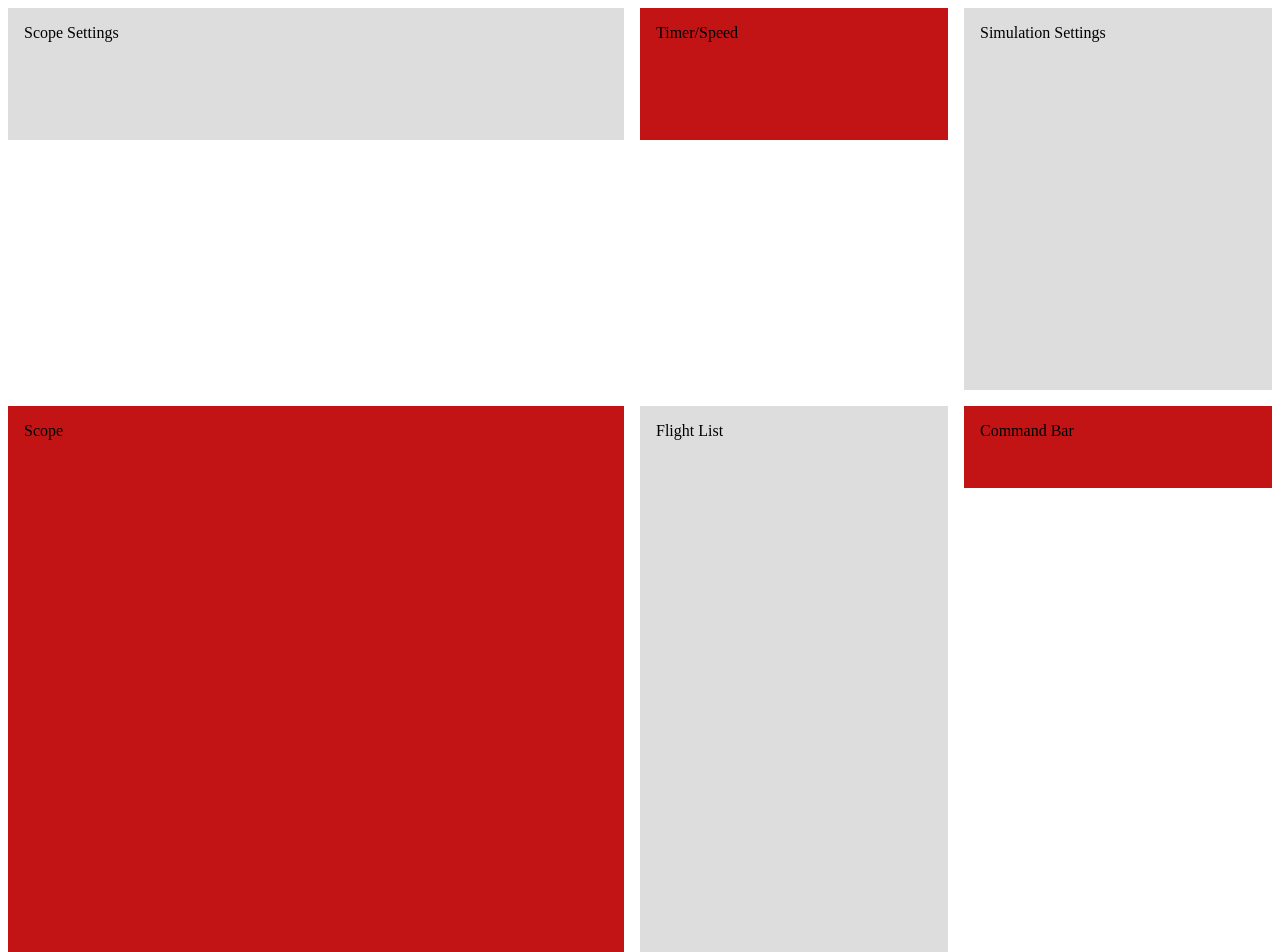
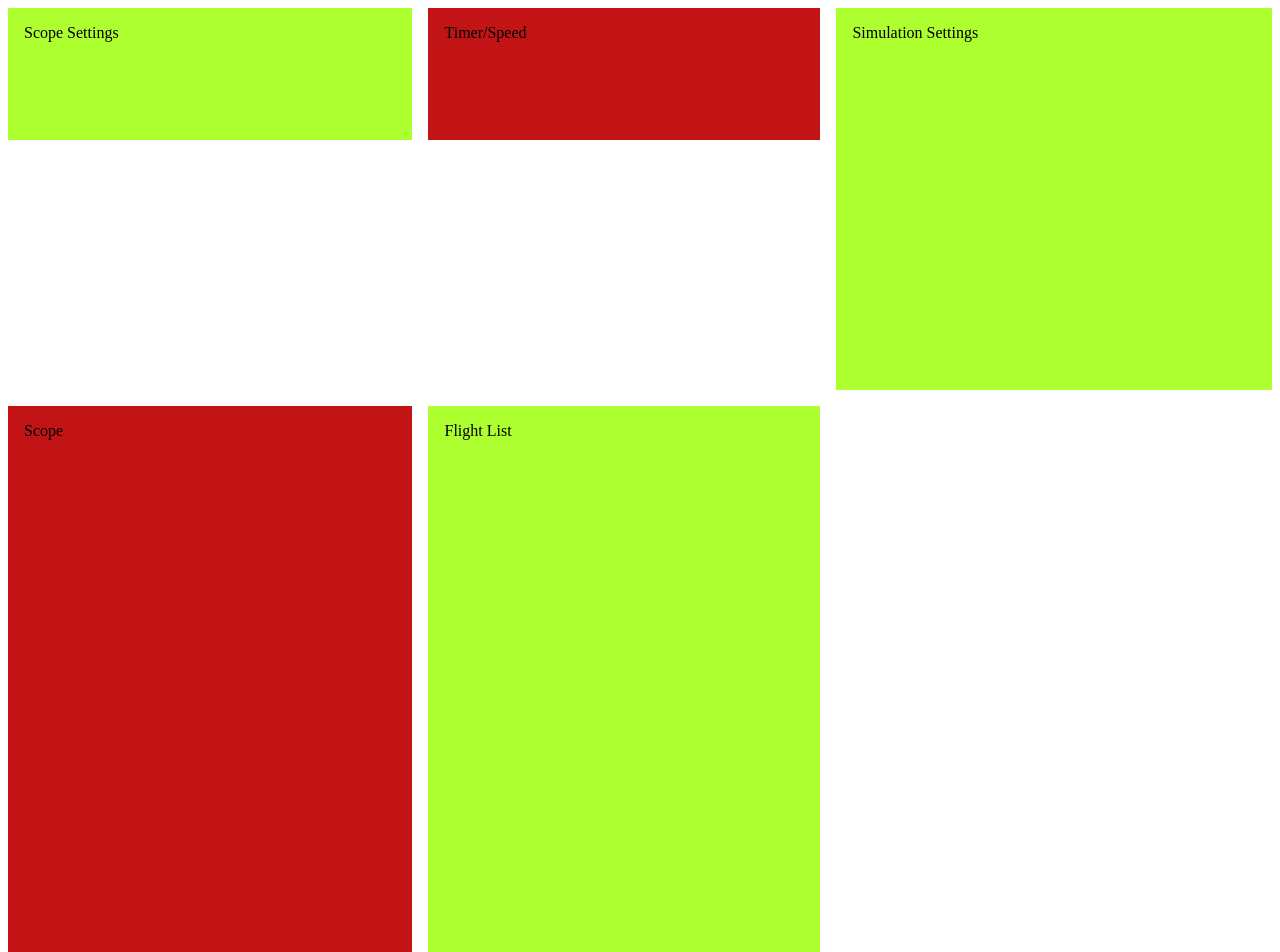
Before and after one commit to jxc5963/IST331Project, a plain HTML site: page airhtml.html in a window 1280 px wide. Shown: the top 952 px of the page. Drawn offline with Linux system fonts and the light colour scheme.

Commit message:
all the boxes are completely done

```diff
--- a/airhtml.html
+++ b/airhtml.html
@@ -5,7 +5,6 @@
   <style>
     .wrapper{
       display:grid;
-      grid-template-columns: 2fr 1fr 1fr;
       grid-gap:1em;
     }
 
@@ -14,40 +13,57 @@
       padding:1em;
     }
     .wrapper > div:nth-child(odd){
-      background:#ddd;
+      background:greenyellow;
     }
 
     .Scope-Settings{
-      height:100px ;
+      grid-column: 1 ;
+      grid-row: 1;
+      height: 100px;
+
     }
 
     .Timer-Speed{
       height: 100px;
+      grid-column: 2 ;
+      grid-row: 1;
     }
 
     .Simulation-Settings{
       height: 350px;
+      grid-column: 3 ;
+      grid-row: 1;
     }
 
     .Scope{
       height: 800px;
+      grid-column: 1 ;
+      grid-row: 2;
 
     }
 
     .Flight-List{
       height:600px;
+      grid-column: 2 ;
+      grid-row: 2;
     }
 
     .Command-Bar{
       height: 50px;
+      width: 80px;
+      grid-column: 2 ;
+      grid-row: 3;
     }
 
     .Flight-Strip{
       height: 150px;
+      grid-column: 1 ;
+      grid-row: 3;
     }
 
     .Keyboard{
-      add
+      grid-column: 2 ;
+      grid-row: 4;
     }
 
   </style>
```
